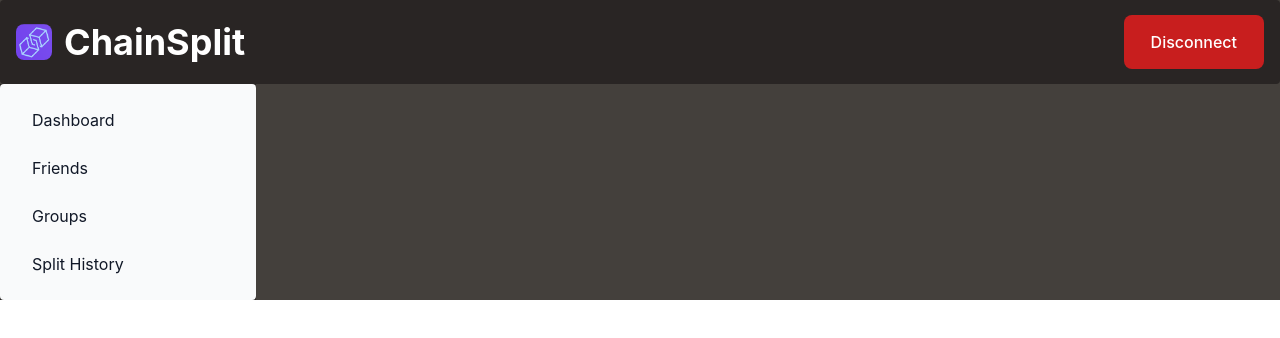
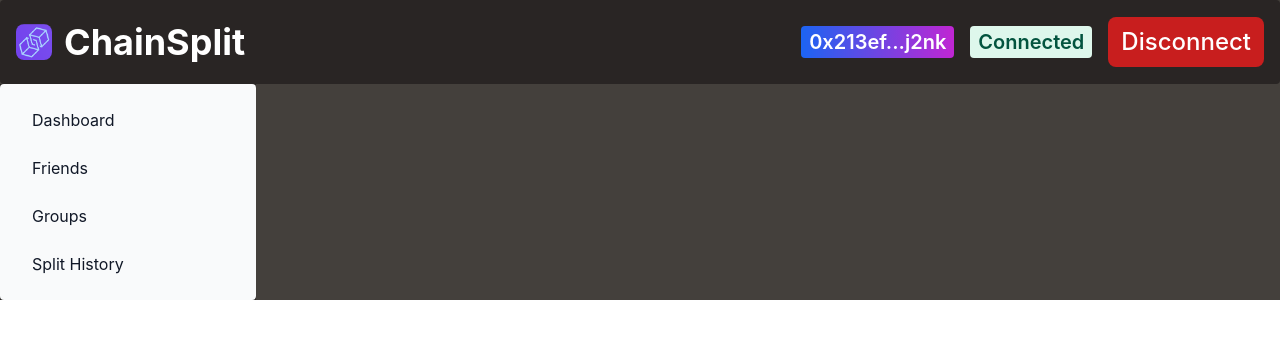
Before and after one commit to karan2605/Chain-Split, a React (Create React App) app: page /dashboard in a window 1280 px wide. Shown: the top 338 px of the page. Built offline with nearby package versions, Linux system fonts and the light colour scheme.

Commit message:
Added badges

```diff
--- a/src/components/DashboardBar.js
+++ b/src/components/DashboardBar.js
@@ -1,5 +1,6 @@
 import { Navbar } from "flowbite-react/lib/cjs/components/Navbar/Navbar";
 import { Button } from "flowbite-react/lib/cjs/components/Button/Button";
+import { Badge } from "flowbite-react/lib/cjs/components/Badge/Badge";
 
 import logo from "../assets/logo.png";
 
@@ -20,13 +21,18 @@ const DashboardBar = () => {
                 ChainSplit
             </span>
             </Navbar.Brand>
-            <div className="flex md:order-2 text-xl">
-                <Button size="xl" color="failure">
-                Disconnect
+            <div className="flex text-xl gap-4 items-center">
+                <Badge size="lg" color="dark" className={"text-white bg-gradient-to-r from-blue-600 to-fuchsia-600"}>
+                    0x213ef...j2nk
+                </Badge>
+                <Badge color="success" size="lg" >
+                    Connected
+                </Badge>
+                <Button size="2xl" color="failure" className={"text-2xl py-2 px-3"}>
+                    Disconnect
                 </Button>
-                <Navbar.Toggle />
             </div>
-            </Navbar>
+        </Navbar>
     )
 }
 
```
